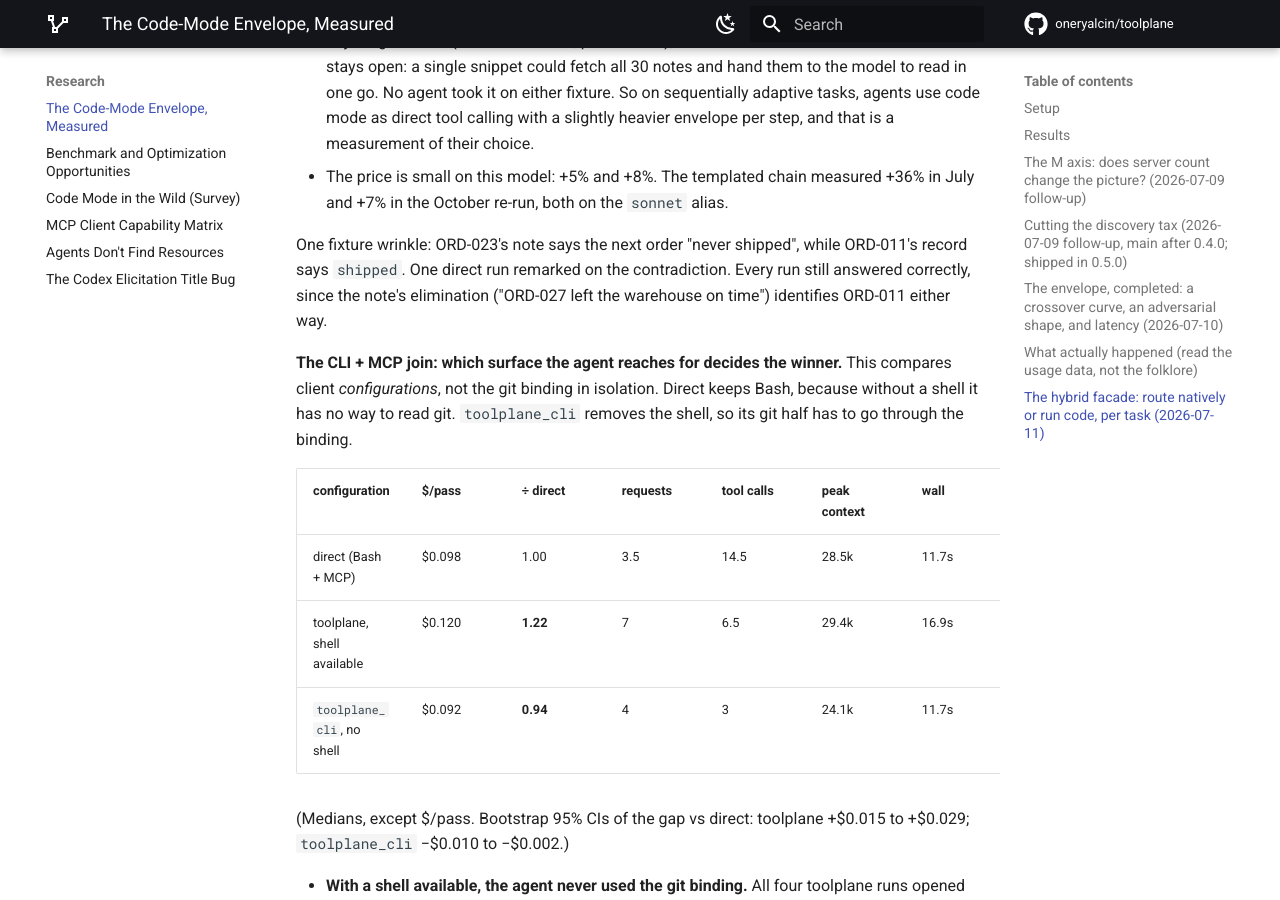
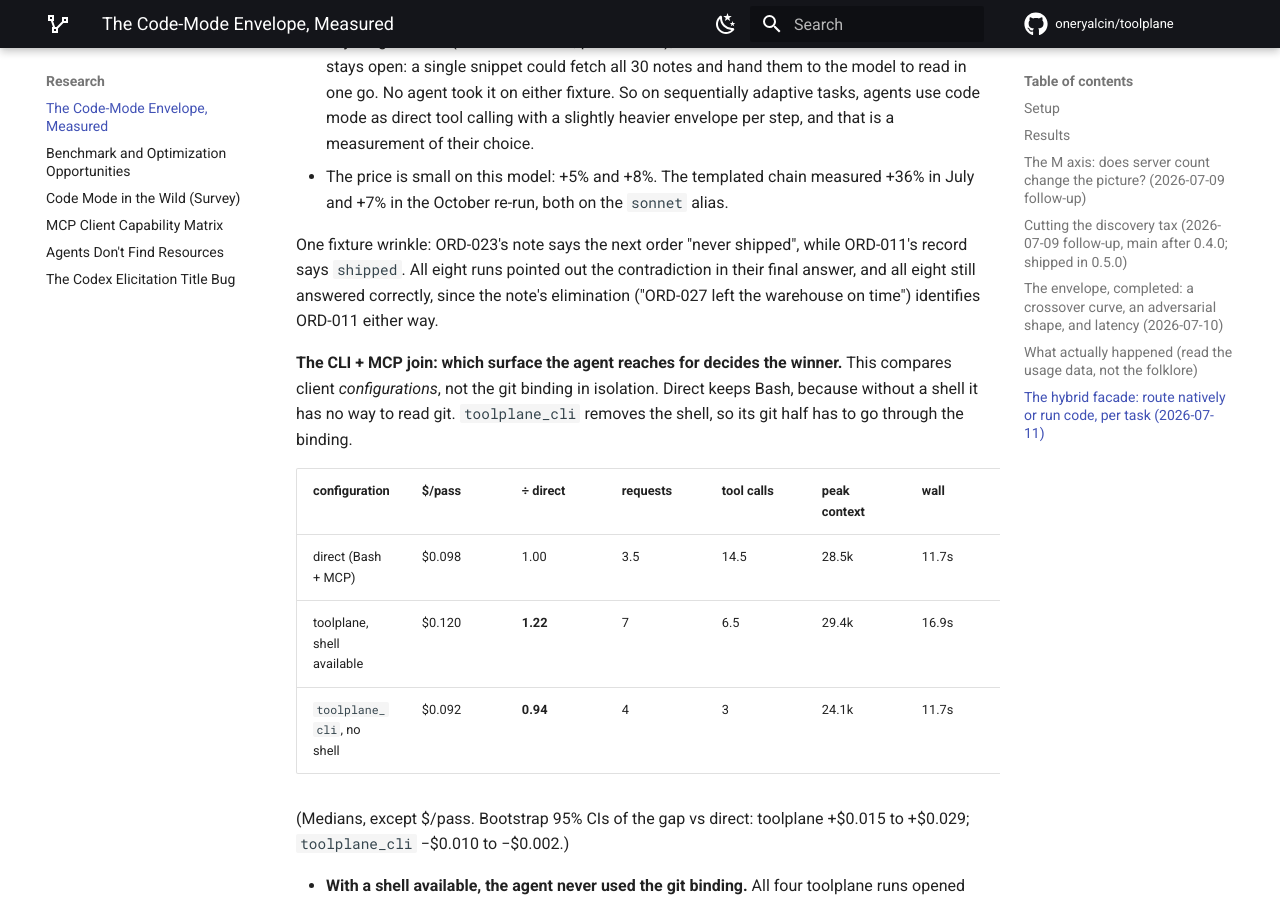
Before and after one commit to oneryalcin/toolplane, an MkDocs documentation site: the page built from docs/code-mode-benchmark.md, in a window 1280 px wide and 900 px high, scrolled down 25668 px. Built offline with MkDocs 1.6.1 and Material for MkDocs 9.7.7, drawn with Linux system fonts in a browser that asks for light colours; comment, search, counter and statistics services are not loaded.

Commit message:
Docs (#113): every prose run flagged the fixture contradiction, not one

```diff
--- a/docs/code-mode-benchmark.md
+++ b/docs/code-mode-benchmark.md
@@ -1118,10 +1118,10 @@ chain medians were 16.9s vs 19.6s with overlapping ranges, and on
   `sonnet` alias.
 
 One fixture wrinkle: ORD-023's note says the next order "never shipped",
-while ORD-011's record says `shipped`. One direct run remarked on the
-contradiction. Every run still answered correctly, since the note's
-elimination ("ORD-027 left the warehouse on time") identifies ORD-011
-either way.
+while ORD-011's record says `shipped`. All eight runs pointed out the
+contradiction in their final answer, and all eight still answered
+correctly, since the note's elimination ("ORD-027 left the warehouse on
+time") identifies ORD-011 either way.
 
 **The CLI + MCP join: which surface the agent reaches for decides the
 winner.** This compares client *configurations*, not the git binding in
```
